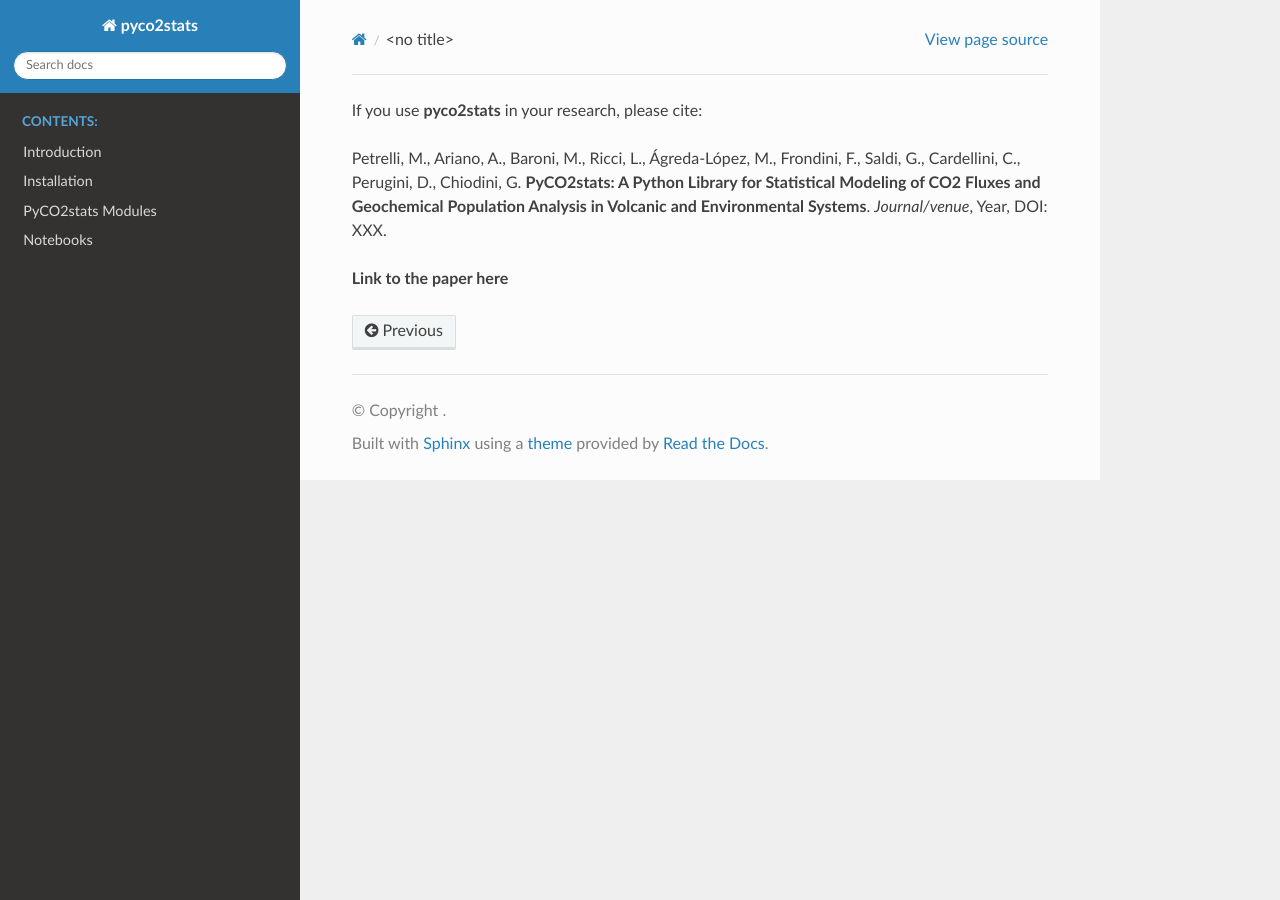
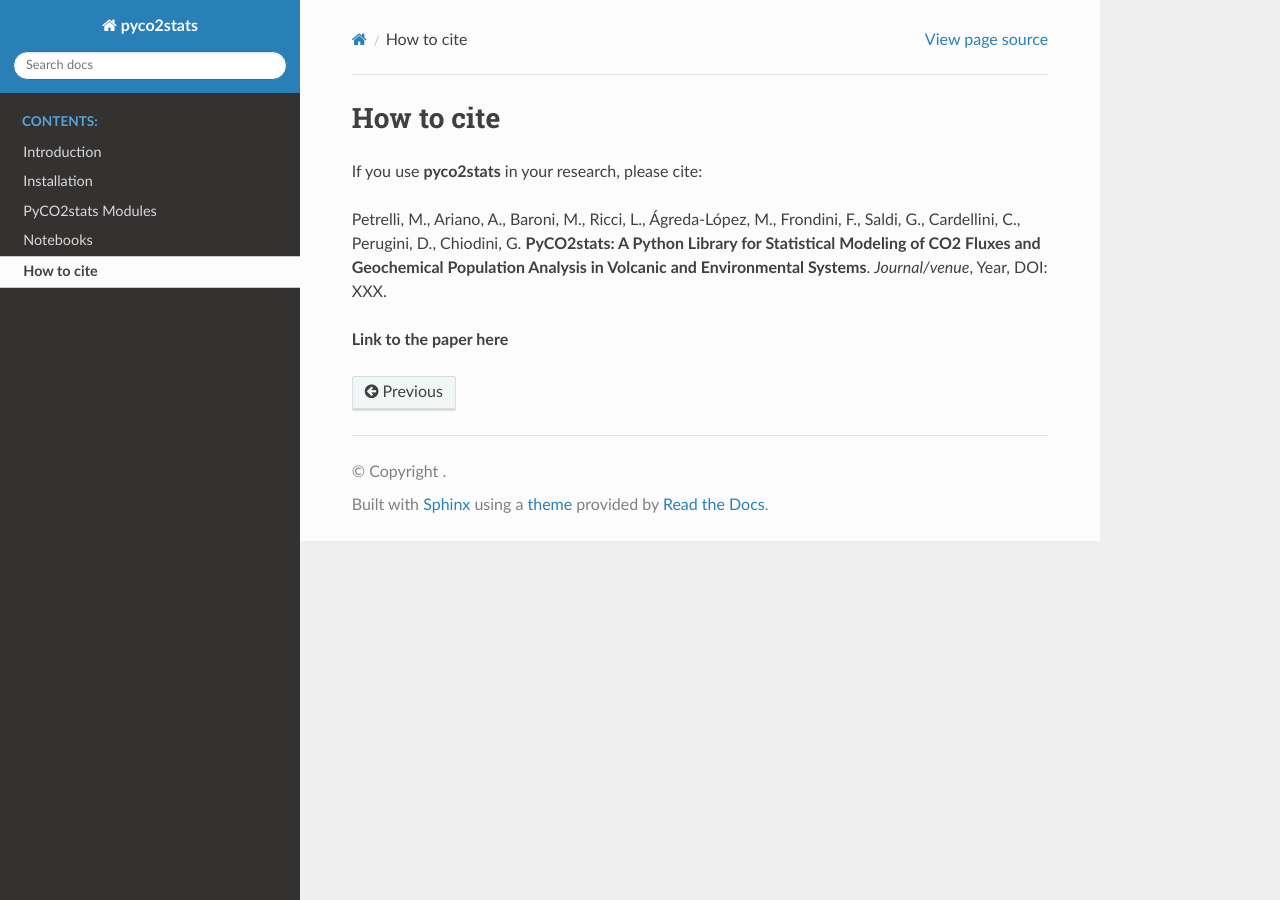
Before and after one commit to AIVolcanoLab/pyco2stats, a Sphinx documentation site: the page built from docs/citation.rst, in a window 1280 px wide. Built offline with Sphinx 7.4.7 and the Read the Docs theme 3.1.0, drawn with Linux system fonts in a browser that asks for light colours; pages that are not in the unit, such as notebooks, are missing from menus.

Commit message:
Update citation.rst

```diff
--- a/docs/citation.rst
+++ b/docs/citation.rst
@@ -1,3 +1,6 @@
+How to cite
+============================
+
 If you use **pyco2stats** in your research, please cite:
 
 Petrelli, M., Ariano, A., Baroni, M., Ricci, L., Ágreda-López, M., Frondini, F., Saldi, G., Cardellini, C., Perugini, D., Chiodini, G.
```
